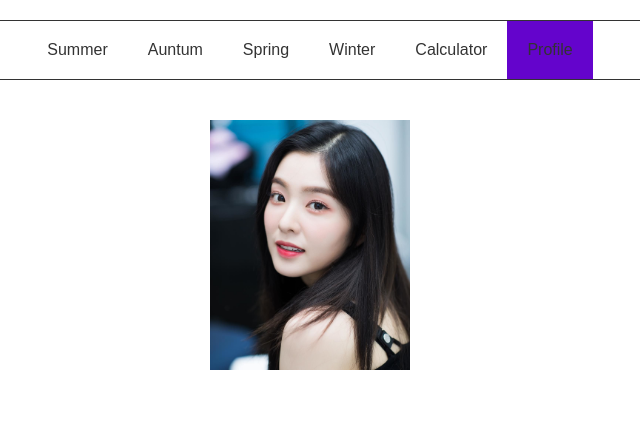
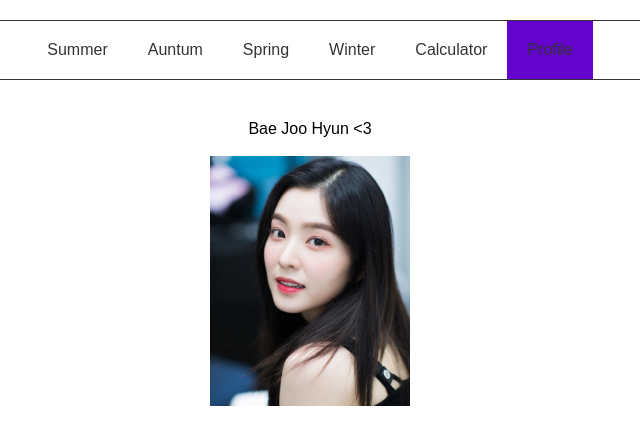
Before and after one commit to SeptiyaTamara/First-Home, a React (Create React App) app: page / in a window 1280 px wide. Both pictures are taken after a click on the link "Profile". Shown: the top 444 px of the page, without its empty margins (330-970 px from the left). Built offline with nearby package versions, Linux system fonts and the light colour scheme.

Commit message:
profile name

```diff
--- a/src/App.js
+++ b/src/App.js
@@ -1,7 +1,7 @@
 import React, { Component } from 'react';
 import logo from './logo.svg';
 import Profile from './Profile.js';
-import Calculator from './Calculator';
+import Calculator from './Calculator.js';
 import './App.css';
 
 class App extends Component {
@@ -50,7 +50,7 @@ class App extends Component {
      return <Calculator></Calculator>;
     }else if(name == 'Profile'){
       //display profile
-     return <Profile> </Profile>;
+     return <Profile name="Bae Joo Hyun <3"> </Profile>;
     }else{
       //display default
       return(
--- a/src/Profile.js
+++ b/src/Profile.js
@@ -8,7 +8,10 @@ class Profile extends Component {
 
   render() {
     return (
+      <div>
+        <p>{this.props.name}</p><br/>
         <img src="Irene.jpg" width="200" height="250"/>
+       </div>
     );
   }
 }
```
Also changed, not shown: 1 other file (tests, documents, lock files or other folders).
